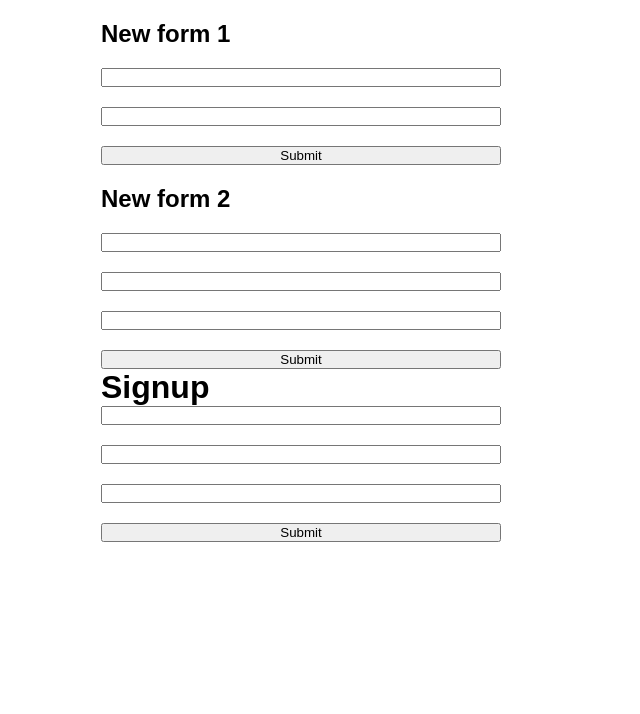
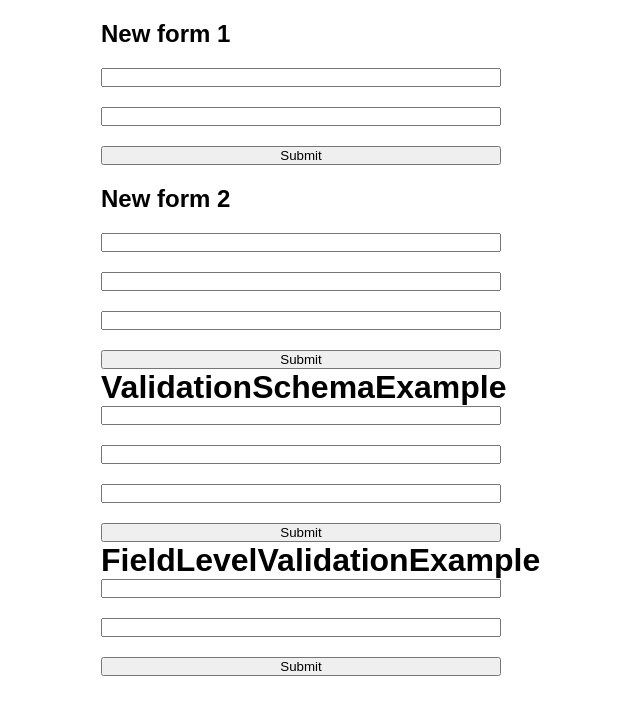
Before and after one commit to HorbynkoIvan/forms_react, a React (Create React App) app: page / in a window 1280 px wide. Shown: the top 714 px of the page, without its empty margins (339-979 px from the left). Built offline with nearby package versions, Linux system fonts and the light colour scheme; a web font is replaced by a local one.

Commit message:
added fields yup validation for formik

```diff
--- a/src/App.js
+++ b/src/App.js
@@ -1,7 +1,8 @@
 import React, { Component } from 'react';
 import BasicFormik1 from './formik/basicForm1';
 import BasicFormik2 from './formik/basicForm2';
-import BasicFormik3 from './formik/basicForm3_with_yup';
+import BasicFormik3 from './formik/yup/yupFormValidation';
+import BasicFormik4 from './formik/yup/yupFieldValidation';
 import './scss/common.scss';
 
 
@@ -12,6 +13,7 @@ class App extends Component {
         <BasicFormik1/>
         <BasicFormik2/>
         <BasicFormik3/>
+        <BasicFormik4/>
       </div>
     );
   }
--- /dev/null
+++ b/src/formik/yup/yupFieldValidation.js
@@ -0,0 +1,56 @@
+import React from 'react';
+import {Formik, Form, Field} from 'formik';
+import * as Yup from 'yup';
+
+import '../basicForm.scss';
+
+//run after any onChange and onBlur by default. This behavior can be altered at the top level
+// <Formik/> component using the validateOnChange and validateOnBlur props respectively.
+
+function validateEmail(value) {
+    let error;
+    if (!value) {
+        error = 'Required';
+    } else if (!/^[A-Z0-9._%+-]+@[A-Z0-9.-]+\.[A-Z]{2,4}$/i.test(value)) {
+        error = 'Invalid email address';
+    }
+    return error;
+}
+
+function validateUsername(value) {
+    let error;
+    if(value === 'admin'){
+        error = 'Nice try!)'
+    }
+    return error;
+}
+
+const FieldLevelValidationExample = () => (
+    <div className='basicFormik'>
+        <h1>FieldLevelValidationExample</h1>
+        <Formik
+            initialValues={{
+                username: '',
+                email: '',
+            }}
+            onSubmit={values => {
+                // same shape as initial values
+                console.log(values);
+            }}
+        >
+            {({errors, touched, isValidating}) => (
+                <Form>
+                    <Field name="email" validate={validateEmail}/>
+                    {errors.email && touched.email && <div>{errors.email}</div>}
+
+                    <Field name="username" validate={validateUsername}/>
+                    {errors.username && touched.username && <div>{errors.username}</div>}
+
+                    <button type="submit">Submit</button>
+                </Form>
+            )}
+        </Formik>
+    </div>
+);
+
+export default FieldLevelValidationExample;
--- a/src/formik/basicForm3_with_yup.js
+++ b/src/formik/yup/yupFormValidation.js
@@ -2,7 +2,7 @@ import React from 'react';
 import { Formik, Form, Field } from 'formik';
 import * as Yup from 'yup';
 
-import './basicForm.scss'
+import '../basicForm.scss'
 
 //Formik has a special config option / prop for Yup called validationSchema which will automatically
 // transform Yup's validation errors into a pretty object whose keys match values and touched
@@ -22,9 +22,9 @@ const SignupSchema = Yup.object().shape({
         .required('Required'),
 });
 
-export const ValidationSchemaExample = () => (
+const ValidationSchemaExample = () => (
     <div className='basicFormik'>
-        <h1>Signup</h1>
+        <h1>ValidationSchemaExample</h1>
         <Formik
             initialValues={{
                 firstName: '',
```
